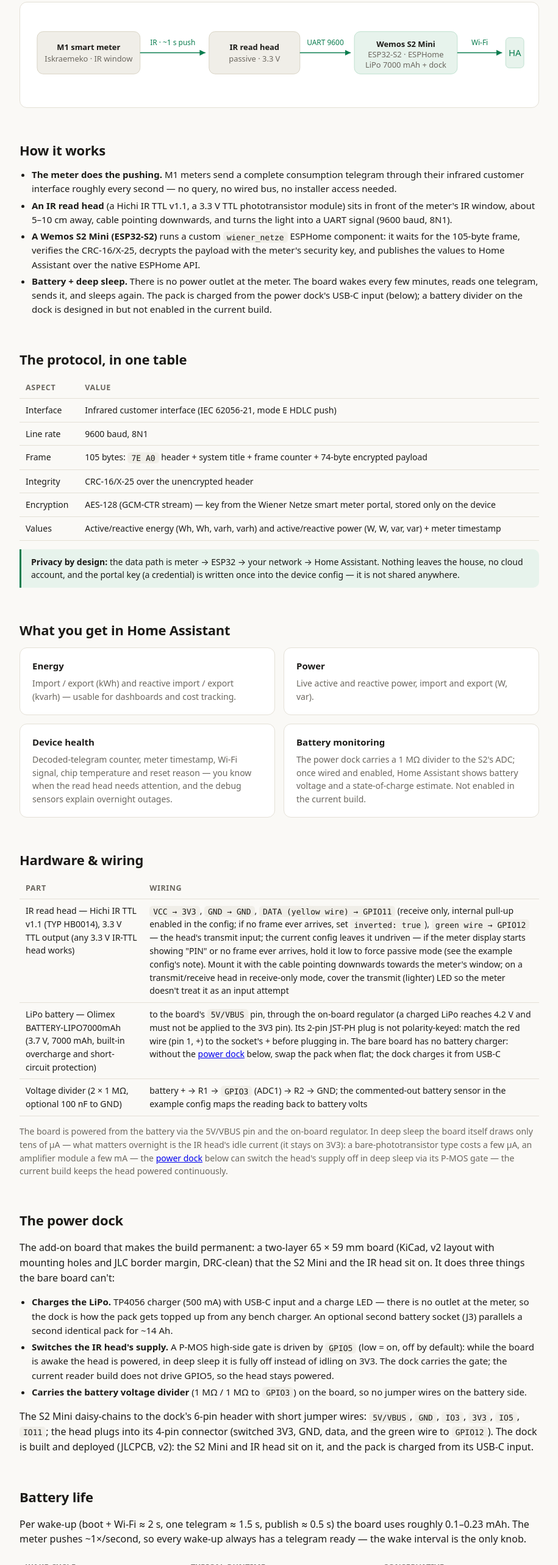
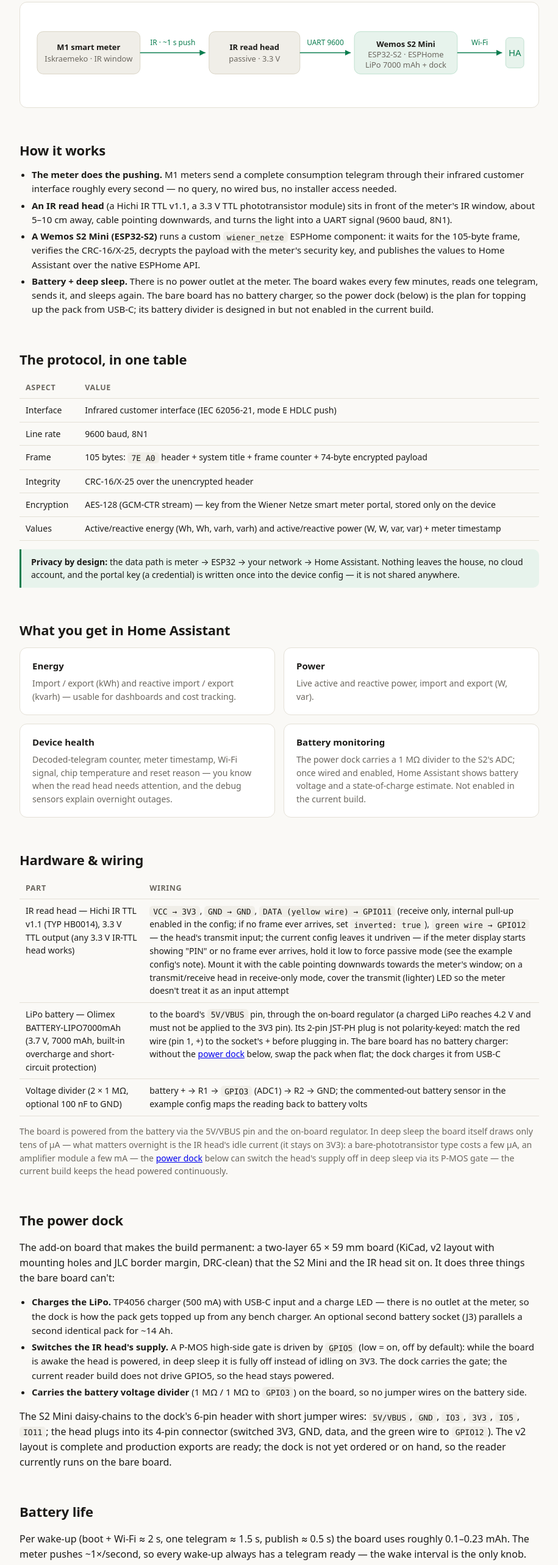
Before and after one commit to zeha/wiener-netze-smartmeter-slop, a plain HTML site: page site/index.html in a window 1280 px wide. Shown: the part 233-2800 px from the top of the page at 61% size, without its empty margins (182-1097 px from the left). Drawn offline with Linux system fonts and the light colour scheme.

Commit message:
Correct power dock status in the site
The dock's v2 layout is complete and production exports are ready, but it is not yet ordered or on hand; the reader runs on the bare board (no charger in the loop). Fixes three claims that said the dock was built and deployed, to match the project record.

```diff
--- a/site/index.html
+++ b/site/index.html
@@ -87,7 +87,7 @@
     <li><strong>The meter does the pushing.</strong> M1 meters send a complete consumption telegram through their infrared customer interface roughly every second — no query, no wired bus, no installer access needed.</li>
     <li><strong>An IR read head</strong> (a Hichi IR TTL v1.1, a 3.3 V TTL phototransistor module) sits in front of the meter's IR window, about 5–10 cm away, cable pointing downwards, and turns the light into a UART signal (9600 baud, 8N1).</li>
     <li><strong>A Wemos S2 Mini (ESP32-S2)</strong> runs a custom <code>wiener_netze</code> ESPHome component: it waits for the 105-byte frame, verifies the CRC-16/X-25, decrypts the payload with the meter's security key, and publishes the values to Home Assistant over the native ESPHome API.</li>
-    <li><strong>Battery + deep sleep.</strong> There is no power outlet at the meter. The board wakes every few minutes, reads one telegram, sends it, and sleeps again. The pack is charged from the power dock's USB-C input (below); a battery divider on the dock is designed in but not enabled in the current build.</li>
+    <li><strong>Battery + deep sleep.</strong> There is no power outlet at the meter. The board wakes every few minutes, reads one telegram, sends it, and sleeps again. The bare board has no battery charger, so the power dock (below) is the plan for topping up the pack from USB-C; its battery divider is designed in but not enabled in the current build.</li>
   </ul>
 
   <h2>The protocol, in one table</h2>
@@ -127,7 +127,7 @@
     <li><strong>Switches the IR head's supply.</strong> A P-MOS high-side gate is driven by <code>GPIO5</code> (low = on, off by default): while the board is awake the head is powered, in deep sleep it is fully off instead of idling on 3V3. The dock carries the gate; the current reader build does not drive GPIO5, so the head stays powered.</li>
     <li><strong>Carries the battery voltage divider</strong> (1 MΩ / 1 MΩ to <code>GPIO3</code>) on the board, so no jumper wires on the battery side.</li>
   </ul>
-  <p>The S2 Mini daisy-chains to the dock's 6-pin header with short jumper wires: <code>5V/VBUS</code>, <code>GND</code>, <code>IO3</code>, <code>3V3</code>, <code>IO5</code>, <code>IO11</code>; the head plugs into its 4-pin connector (switched 3V3, GND, data, and the green wire to <code>GPIO12</code>). The dock is built and deployed (JLCPCB, v2): the S2 Mini and IR head sit on it, and the pack is charged from its USB-C input.</p>
+  <p>The S2 Mini daisy-chains to the dock's 6-pin header with short jumper wires: <code>5V/VBUS</code>, <code>GND</code>, <code>IO3</code>, <code>3V3</code>, <code>IO5</code>, <code>IO11</code>; the head plugs into its 4-pin connector (switched 3V3, GND, data, and the green wire to <code>GPIO12</code>). The v2 layout is complete and production exports are ready; the dock is not yet ordered or on hand, so the reader currently runs on the bare board.</p>
 
   <h2>Battery life</h2>
   <p>Per wake-up (boot + Wi-Fi ≈ 2 s, one telegram ≈ 1.5 s, publish ≈ 0.5 s) the board uses roughly 0.1–0.23 mAh. The meter pushes ~1×/second, so every wake-up always has a telegram ready — the wake interval is the only knob.</p>
@@ -144,7 +144,7 @@
     <tr><th>Step</th><th>State</th></tr>
     <tr><td>Research (interface, protocol, reference firmware)</td><td class="ok">done</td></tr>
     <tr><td><code>wiener_netze</code> ESPHome component + device config</td><td class="ok">built, compiled and deployed on the reader</td></tr>
-    <tr><td>Power dock (TP4056 charger, USB-C input, P-MOS switch for the head supply, on-board divider) — KiCad design + PCB (JLCPCB)</td><td class="ok">v2 layout done, ordered and assembled, deployed</td></tr>
+    <tr><td>Power dock (TP4056 charger, USB-C input, P-MOS switch for the head supply, on-board divider) — KiCad design + PCB (JLCPCB)</td><td class="wait">v2 layout done, production exports ready; not yet ordered or assembled</td></tr>
     <tr><td>Field test at the meter (IR alignment, key, real telegram capture)</td><td class="ok">done — reader deployed and decoding live telegrams</td></tr>
     <tr><td>Repo on GitHub (<a href="https://github.com/zeha/wiener-netze-smartmeter-slop">zeha/wiener-netze-smartmeter-slop</a>), HA integration via <code>external_components</code></td><td class="ok">repo public, reader flashed and deployed</td></tr>
     <tr><td>Long-term battery measurement</td><td class="wait">running in the wild</td></tr>
```
